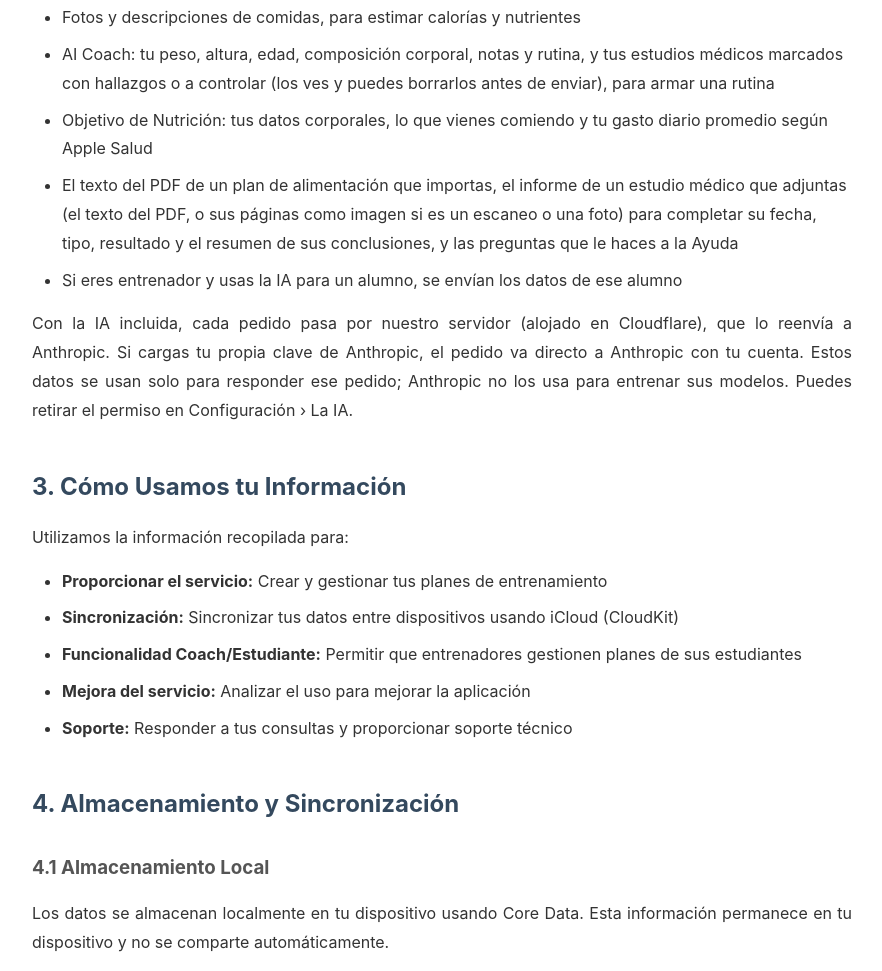
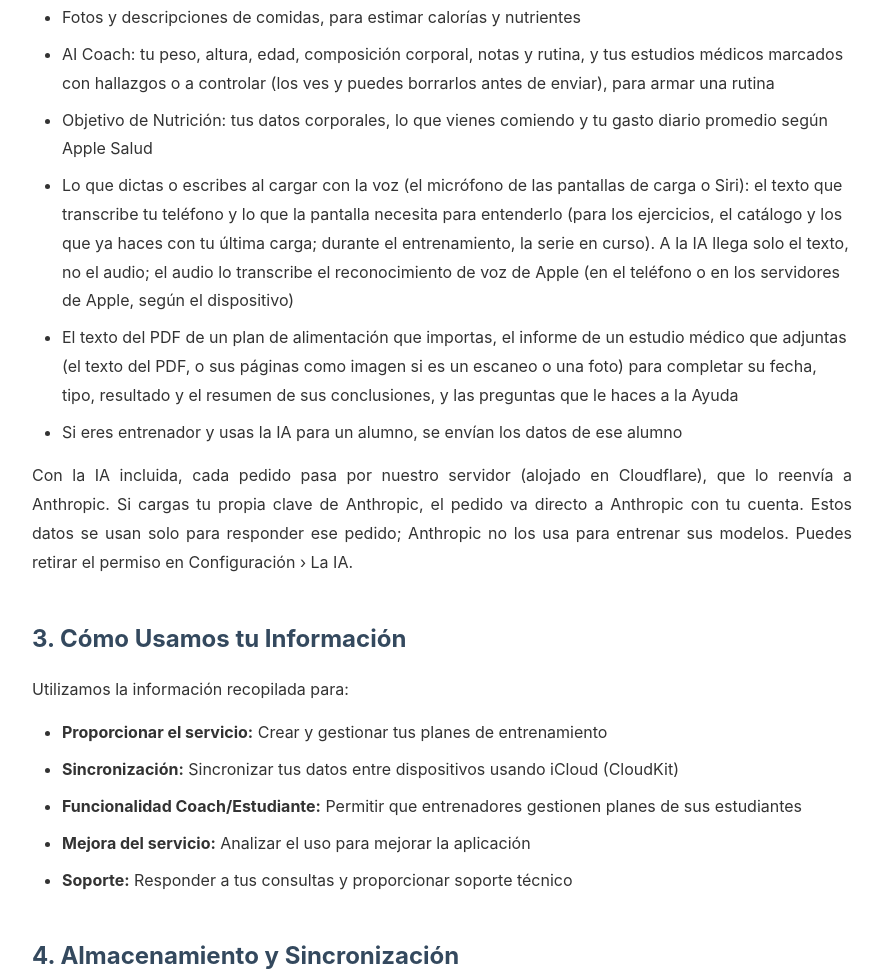
Before and after one commit to chamorpa/pachworkout-privacy, a plain HTML site: page index.html in a window 1280 px wide. Shown: the part 1566-2537 px from the top of the page, without its empty margins (198-1080 px from the left). Drawn offline with Linux system fonts and the light colour scheme.

Commit message:
Cargar con la voz: lo que dictás llega a la IA como texto

```diff
--- a/index.html
+++ b/index.html
@@ -130,6 +130,7 @@
             <li>Fotos y descripciones de comidas, para estimar calorías y nutrientes</li>
             <li>AI Coach: tu peso, altura, edad, composición corporal, notas y rutina, y tus estudios médicos marcados con hallazgos o a controlar (los ves y puedes borrarlos antes de enviar), para armar una rutina</li>
             <li>Objetivo de Nutrición: tus datos corporales, lo que vienes comiendo y tu gasto diario promedio según Apple Salud</li>
+            <li>Lo que dictas o escribes al cargar con la voz (el micrófono de las pantallas de carga o Siri): el texto que transcribe tu teléfono y lo que la pantalla necesita para entenderlo (para los ejercicios, el catálogo y los que ya haces con tu última carga; durante el entrenamiento, la serie en curso). A la IA llega solo el texto, no el audio; el audio lo transcribe el reconocimiento de voz de Apple (en el teléfono o en los servidores de Apple, según el dispositivo)</li>
             <li>El texto del PDF de un plan de alimentación que importas, el informe de un estudio médico que adjuntas (el texto del PDF, o sus páginas como imagen si es un escaneo o una foto) para completar su fecha, tipo, resultado y el resumen de sus conclusiones, y las preguntas que le haces a la Ayuda</li>
             <li>Si eres entrenador y usas la IA para un alumno, se envían los datos de ese alumno</li>
         </ul>
```
